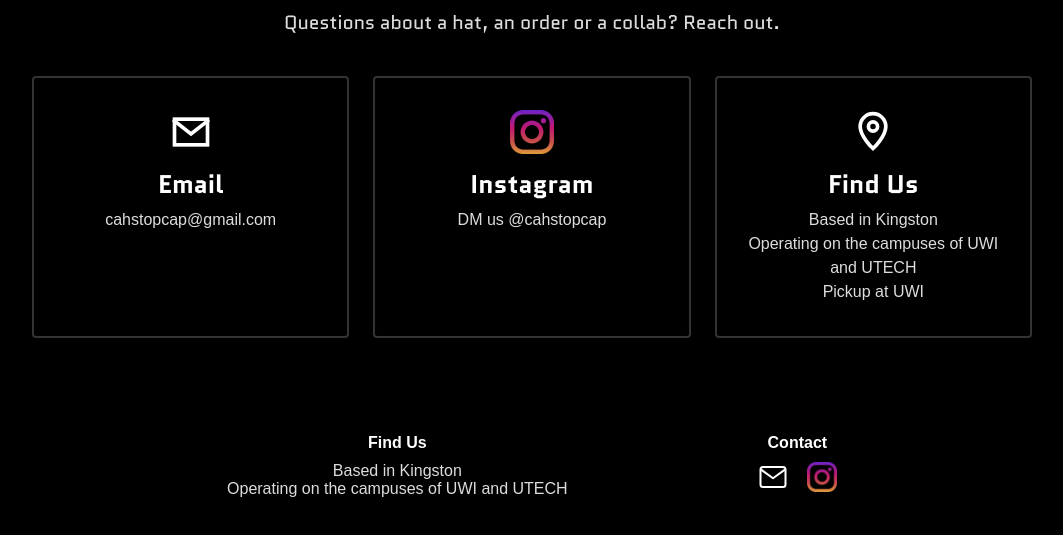
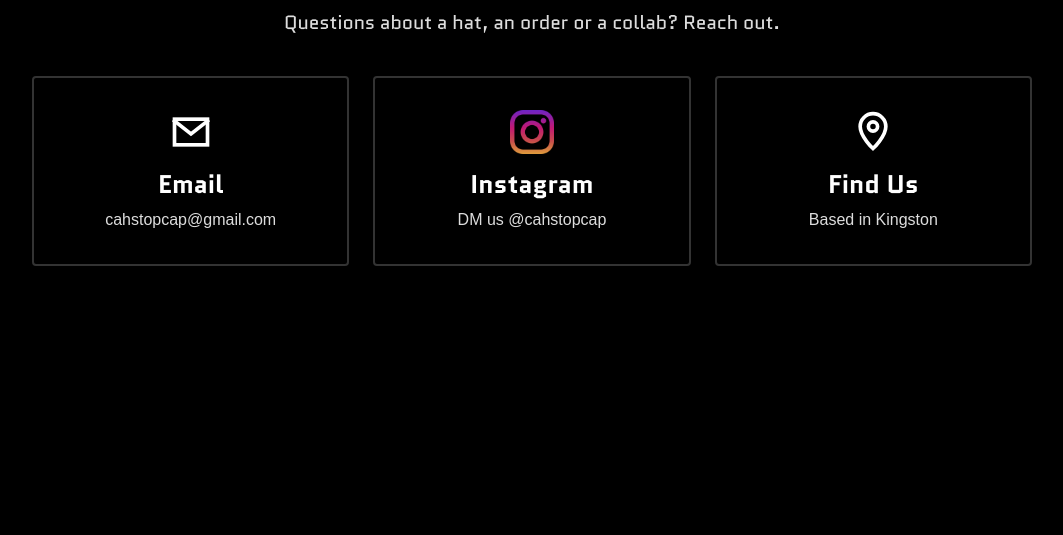
Before and after one commit to maya-fay/cahstopcap, a FastAPI app: page /contact in a window 1280 px wide. Shown: the part 326-861 px from the top of the page, without its empty margins (108-1171 px from the left). After the commit the page ends 592 px from the top, so only its background shows below. Run offline with FastAPI, Linux system fonts and the light colour scheme; parts of the project's set-up code (start-up, migrations or seed data) failed here and were passed over; some libraries are stand-ins or nearby versions; some web fonts are replaced.

Commit message:
contact - location line changes

```diff
--- a/templates/cahstopcap.html
+++ b/templates/cahstopcap.html
@@ -125,7 +125,7 @@
       <div class="footer-info">
         <div>
           <h4>Find Us</h4>
-          <p>Based in Kingston<br />Operating on the campuses of UWI and UTECH</p>
+          <p>Based in Kingston</p>
         </div>
         <div id="contact">
           <h4>Contact</h4>
--- a/templates/cart.html
+++ b/templates/cart.html
@@ -56,7 +56,7 @@
     <div class="footer-info">
       <div>
         <h4>Find Us</h4>
-        <p>Based in Kingston<br />Operating on the campuses of UWI and UTECH</p>
+        <p>Based in Kingston</p>
       </div>
       <div>
         <h4>Contact</h4>
--- a/templates/contact.html
+++ b/templates/contact.html
@@ -63,33 +63,10 @@
       <div class="contact-card">
         <svg class="nav-symbol contact-card-icon" viewBox="0 0 24 24" aria-hidden="true"><path d="M12 21s-7-6.5-7-12a7 7 0 0 1 14 0c0 5.5-7 12-7 12z"/><circle cx="12" cy="9" r="2.5"/></svg>
         <h3>Find Us</h3>
-        <p>Based in Kingston<br />Operating on the campuses of UWI and UTECH<br />Pickup at UWI</p>
+        <p>Based in Kingston</p>
       </div>
     </div>
   </section>
-
-  <footer>
-    <div class="footer-info">
-      <div>
-        <h4>Find Us</h4>
-        <p>Based in Kingston<br />Operating on the campuses of UWI and UTECH</p>
-      </div>
-      <div>
-        <h4>Contact</h4>
-        <div class="footer-social">
-          <a href="mailto:cahstopcap@gmail.com" class="footer-icon-link" aria-label="Email us">
-            <svg viewBox="0 0 24 24" class="email-icon" fill="none" xmlns="http://www.w3.org/2000/svg">
-              <rect x="2" y="4" width="20" height="16" rx="2" stroke="white" stroke-width="1.6"/>
-              <path d="M3 6.5L12 13L21 6.5" stroke="white" stroke-width="1.6" stroke-linecap="round" stroke-linejoin="round"/>
-            </svg>
-          </a>
-          <a href="https://www.instagram.com/cahstopcap?igsh=MWJseGo2M2pxcWp1eg==" target="_blank" class="footer-icon-link">
-            <img src="/static/assets/instagram.png" class="ig-logo" alt="Instagram" />
-          </a>
-        </div>
-      </div>
-    </div>
-  </footer>
 
   <script>
     const cart = JSON.parse(localStorage.getItem('cart') || '{}');
--- a/templates/hat_detail.html
+++ b/templates/hat_detail.html
@@ -57,7 +57,7 @@
     <div class="footer-info">
       <div>
         <h4>Find Us</h4>
-        <p>Based in Kingston<br />Operating on the campuses of UWI and UTECH</p>
+        <p>Based in Kingston</p>
       </div>
       <div>
         <h4>Contact</h4>
--- a/templates/showroom.html
+++ b/templates/showroom.html
@@ -67,7 +67,7 @@
     <div class="footer-info">
       <div>
         <h4>Find Us</h4>
-        <p>Based in Kingston<br />Operating on the campuses of UWI and UTECH</p>
+        <p>Based in Kingston</p>
       </div>
       <div>
         <h4>Contact</h4>
```
